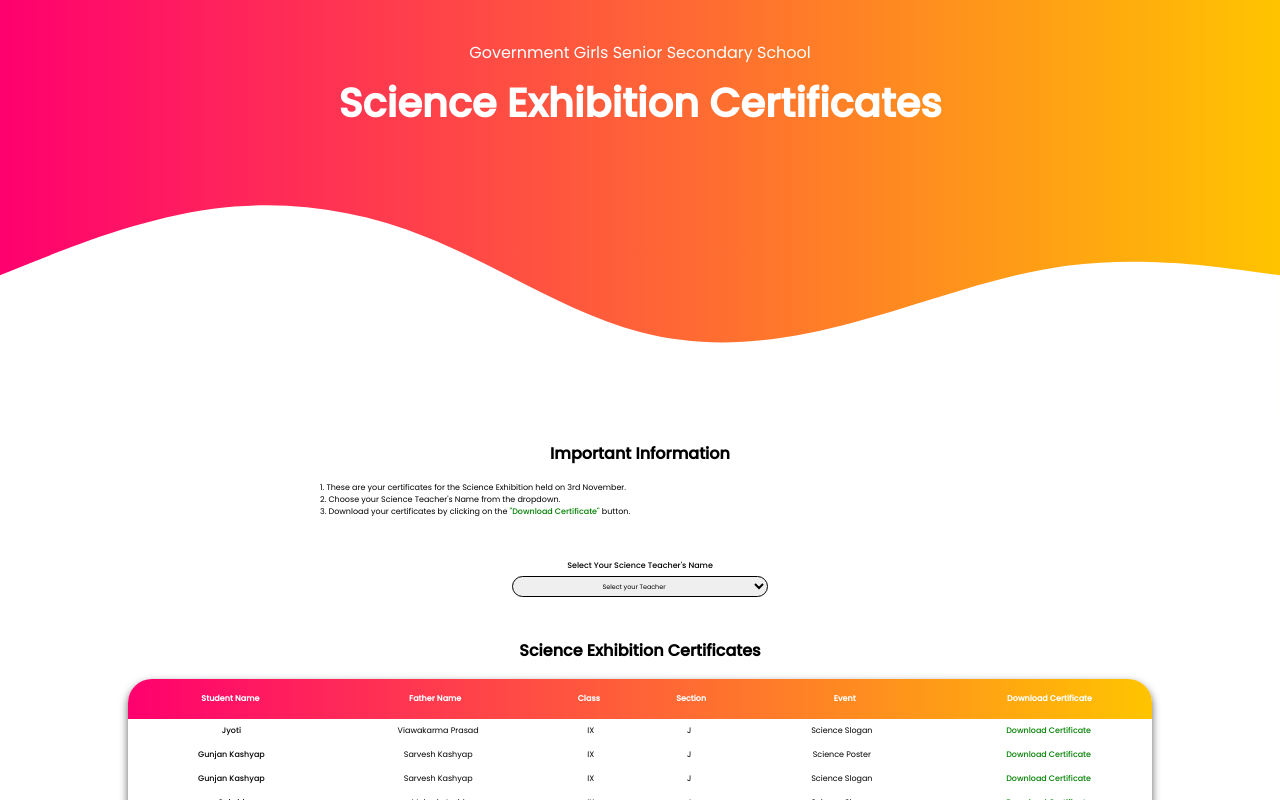
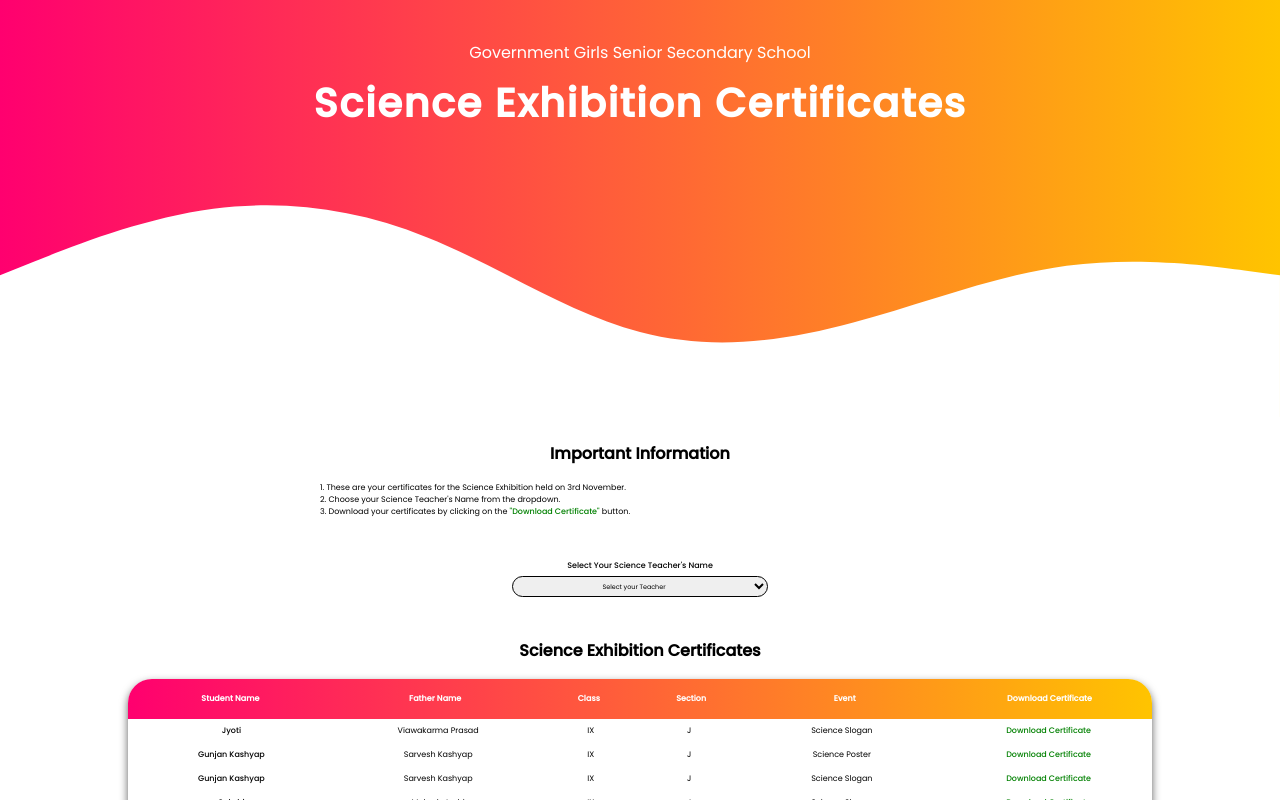
Before and after one commit to Saransh482003/GGSSS-Certificates, a Next.js app: page / in a window 1280 px wide. Shown: the top 800 px of the page. Built offline with nearby package versions, Linux system fonts and the light colour scheme.

Commit message:
Added new mummy students

```diff
--- a/styles/Index.module.css
+++ b/styles/Index.module.css
@@ -25,6 +25,7 @@
     color: white;
     text-align: center;
     margin-top:1rem;
+    letter-spacing:0.2rem;
 }
 .decInfo{
     display: flex;
```
